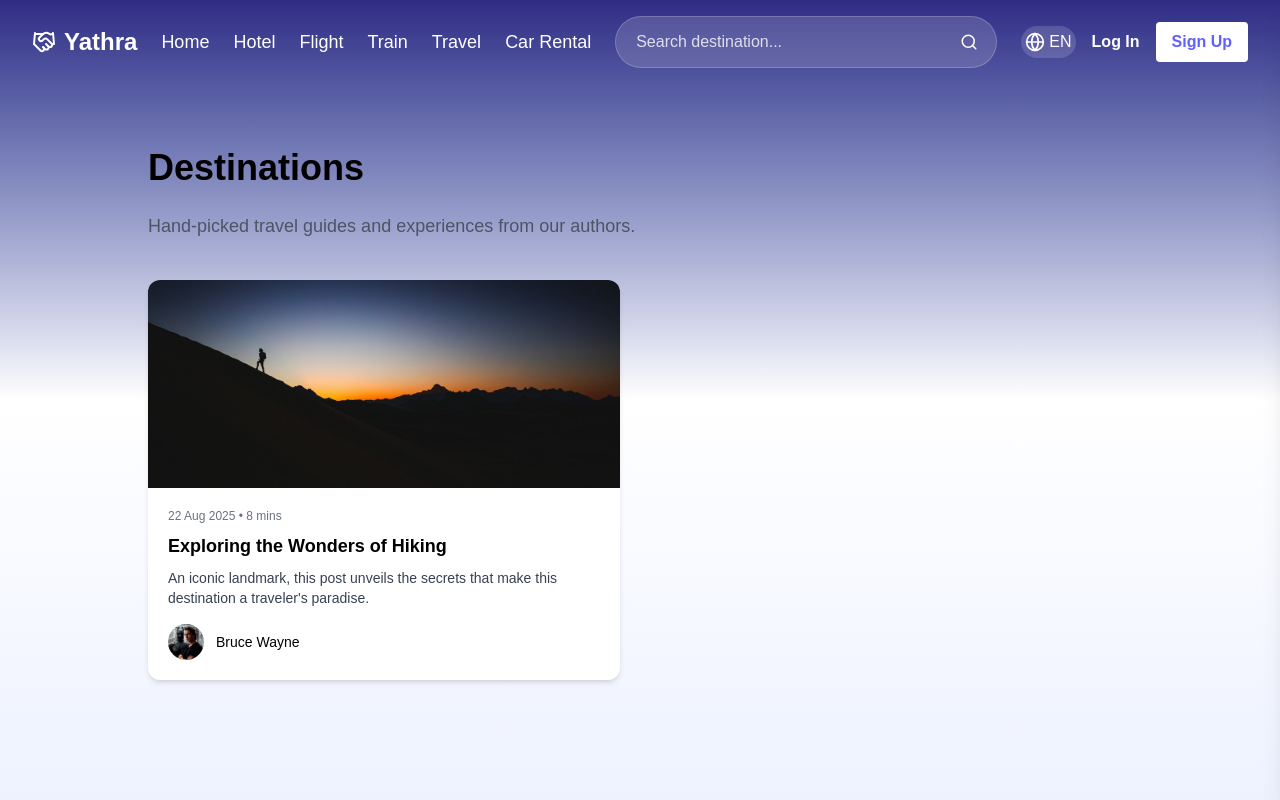
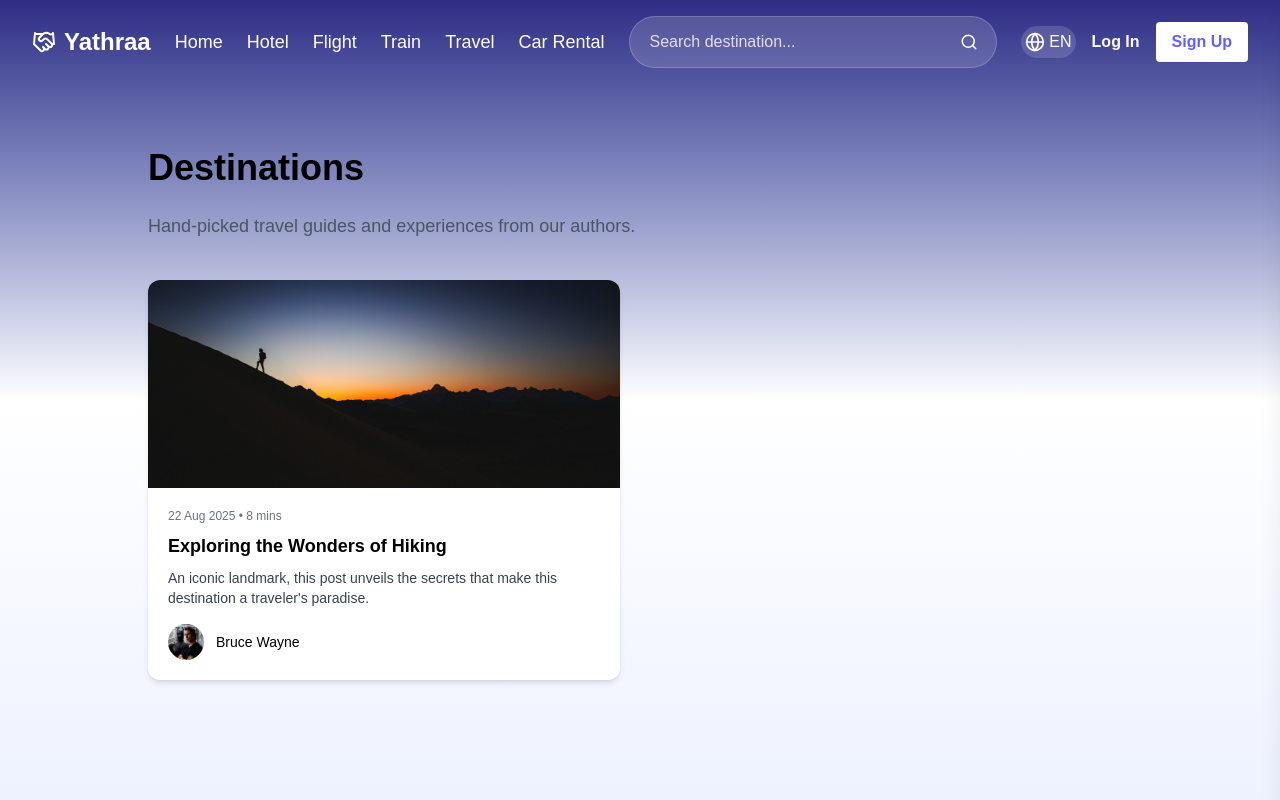
Before and after one commit to BatmanGautham/yathraa-blog-NextJS-Web, a Next.js app: page /destination in a window 1280 px wide. Shown: the top 800 px of the page. Built offline with nearby package versions, Linux system fonts and the light colour scheme.

Commit message:
Logo text update

```diff
--- a/src/components/Hero.tsx
+++ b/src/components/Hero.tsx
@@ -128,7 +128,7 @@ const Hero: React.FC<HeroProps> = ({ searchTerm, setSearchTerm, suggestions = []
                     <path d="M3 4h8" />
                   </svg>
                 </span>
-                <span className="tracking-wide">Yathra</span>
+                <span className="tracking-wide">Yathraa</span>
               </Link>
 
               <ul className="list-none pl-4 m-0 flex gap-8 flex-nowrap mr-4">
@@ -332,7 +332,7 @@ const Hero: React.FC<HeroProps> = ({ searchTerm, setSearchTerm, suggestions = []
                 <path d="M3 4h8" />
               </svg>
             </span>
-            <span className="tracking-wide">Yathra</span>
+            <span className="tracking-wide">Yathraa</span>
           </Link>
 
           <button
--- a/src/components/Navbar.tsx
+++ b/src/components/Navbar.tsx
@@ -79,7 +79,7 @@ const Nav: React.FC<NavProps> = ({
                   <path d="M3 3 2 14l6.5 6.5a1 1 0 1 0 3-3" />
                   <path d="M3 4h8" />
                 </svg>
-                Yathra
+                Yathraa
               </Link>
 
 
@@ -200,7 +200,7 @@ const Nav: React.FC<NavProps> = ({
             onClick={() => setSidebarOpen(false)}
             className="text-white font-bold text-2xl"
           >
-            Yathra
+            Yathraa
           </Link>
           <button
             className="text-white p-2.5 rounded-full transform hover:bg-white/15 hover:rotate-90"
```
